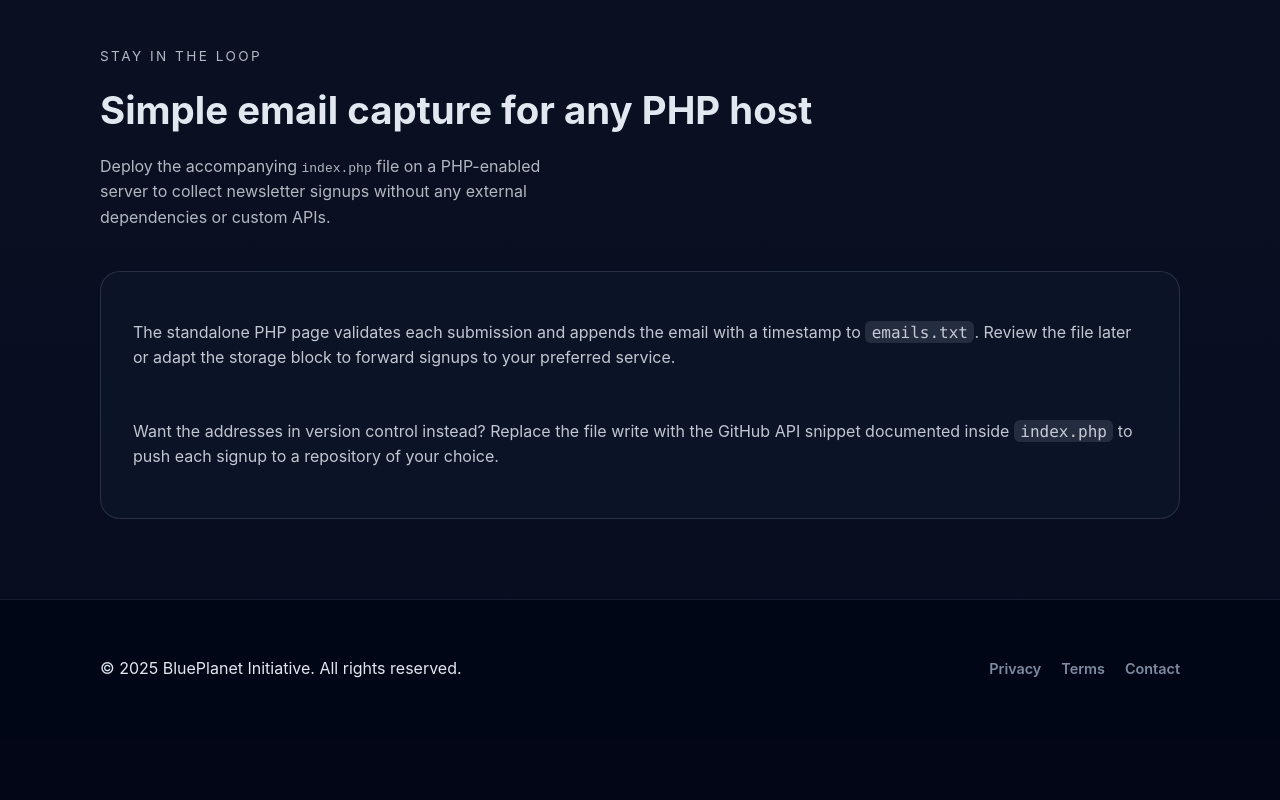
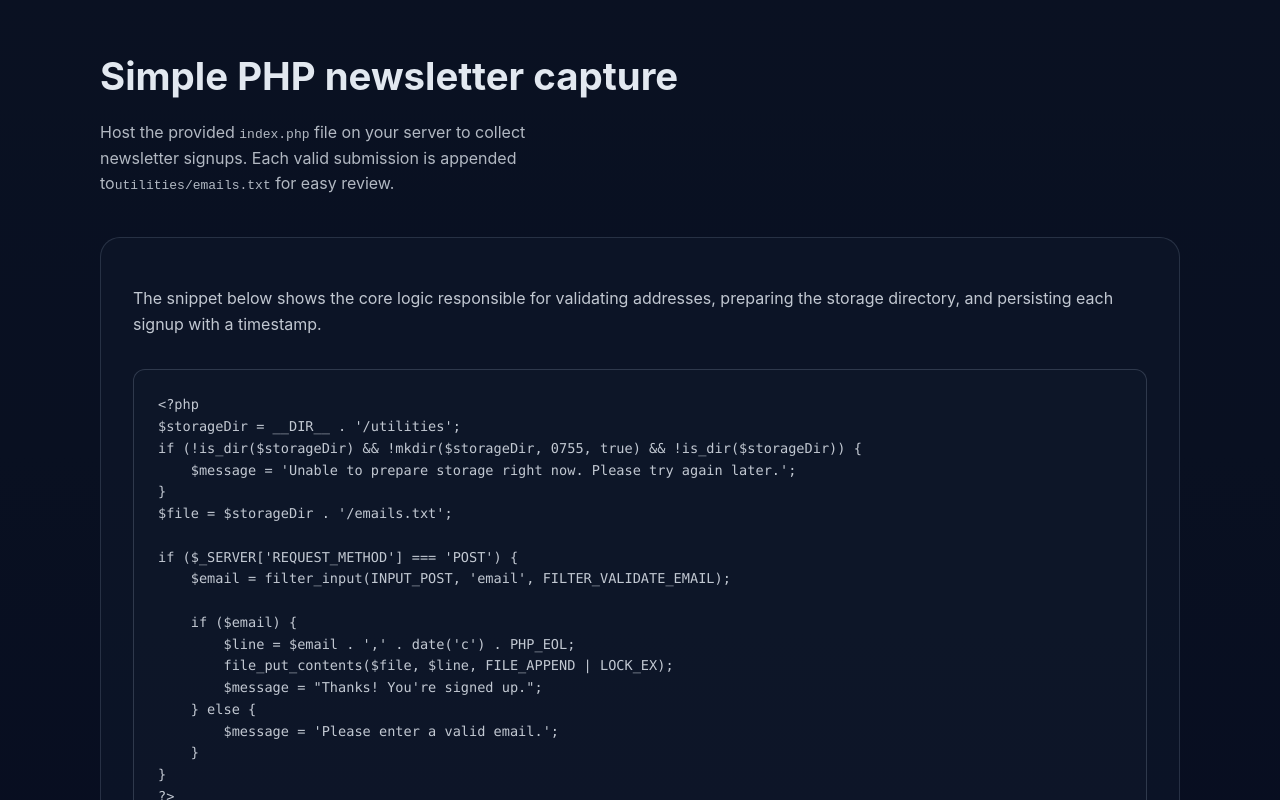
Before and after one commit to emilrenekrog-glitch/hello-world, a React (Vite) app: page / in a window 1280 px wide. Shown: the part 2360-3160 px from the top of the page. Before the commit the page ends 3098 px from the top, so only its background shows below. Built offline with nearby package versions, Linux system fonts and the light colour scheme.

Commit message:
Replace stay in the loop section with PHP signup details

```diff
--- a/src/App.css
+++ b/src/App.css
@@ -344,6 +344,25 @@ main {
   color: inherit;
 }
 
+.code-block {
+  margin: 0;
+  padding: 1.5rem;
+  border-radius: 0.75rem;
+  background: rgba(15, 23, 42, 0.85);
+  border: 1px solid rgba(148, 163, 184, 0.25);
+  overflow-x: auto;
+  font-size: 0.85rem;
+  line-height: 1.6;
+}
+
+.code-block code {
+  display: block;
+  white-space: pre;
+  background: transparent;
+  padding: 0;
+  border-radius: 0;
+}
+
 .site-footer {
   padding: 2.5rem 0;
   background: rgba(2, 6, 23, 0.85);
--- a/src/App.jsx
+++ b/src/App.jsx
@@ -123,23 +123,42 @@ function App() {
         <section id="connect" className="section section-alt">
           <Layout className="connect-content">
             <div className="section-header">
-              <p className="section-eyebrow">Stay in the loop</p>
-              <h2>Simple email capture for any PHP host</h2>
+              <h2>Simple PHP newsletter capture</h2>
               <p>
-                Deploy the accompanying <code>index.php</code> file on a PHP-enabled server to
-                collect newsletter signups without any external dependencies or custom APIs.
+                Host the provided <code>index.php</code> file on your server to collect
+                newsletter signups. Each valid submission is appended to
+                <code>utilities/emails.txt</code> for easy review.
               </p>
             </div>
             <div className="connect-note">
               <p>
-                The standalone PHP page validates each submission and appends the email with a
-                timestamp to <code>emails.txt</code>. Review the file later or adapt the storage
-                block to forward signups to your preferred service.
+                The snippet below shows the core logic responsible for validating addresses,
+                preparing the storage directory, and persisting each signup with a timestamp.
               </p>
+              <pre className="code-block">
+                <code>{`<?php
+$storageDir = __DIR__ . '/utilities';
+if (!is_dir($storageDir) && !mkdir($storageDir, 0755, true) && !is_dir($storageDir)) {
+    $message = 'Unable to prepare storage right now. Please try again later.';
+}
+$file = $storageDir . '/emails.txt';
+
+if ($_SERVER['REQUEST_METHOD'] === 'POST') {
+    $email = filter_input(INPUT_POST, 'email', FILTER_VALIDATE_EMAIL);
+
+    if ($email) {
+        $line = $email . ',' . date('c') . PHP_EOL;
+        file_put_contents($file, $line, FILE_APPEND | LOCK_EX);
+        $message = "Thanks! You're signed up.";
+    } else {
+        $message = 'Please enter a valid email.';
+    }
+}
+?>`}</code>
+              </pre>
               <p>
-                Want the addresses in version control instead? Replace the file write with the
-                GitHub API snippet documented inside <code>index.php</code> to push each signup to
-                a repository of your choice.
+                Pair the markup inside <code>index.php</code> with this logic to render a form that
+                posts back to itself and records every subscriber.
               </p>
             </div>
           </Layout>
```
Also changed, not shown: 2 other files (tests, documents, lock files or other folders).
